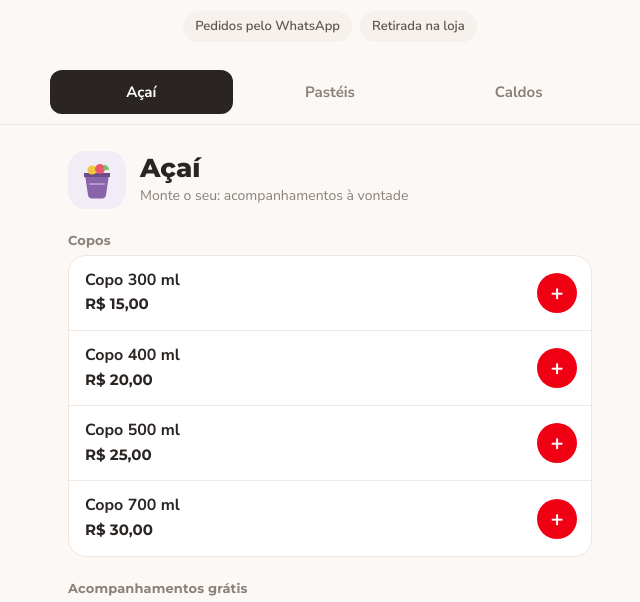
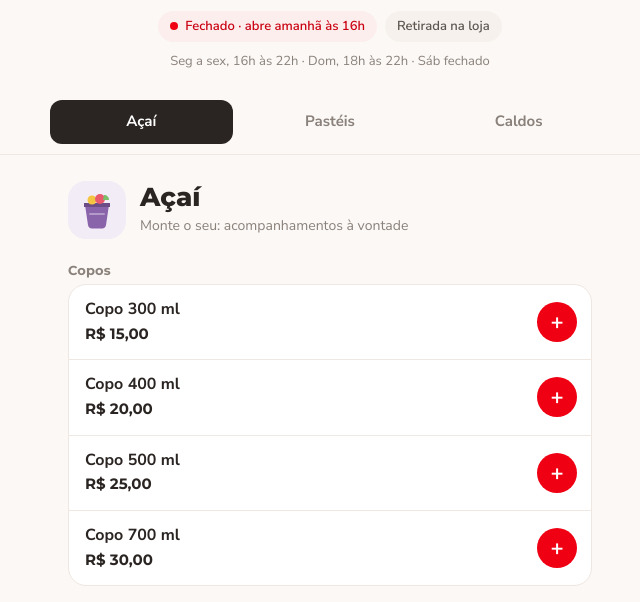
Before and after one commit to maidensfood/maidensfood.github.io, a plain HTML site: page index.html in a window 1280 px wide. Shown: the part 186-788 px from the top of the page, without its empty margins (310-950 px from the left). Drawn offline with Linux system fonts and the light colour scheme.

Commit message:
ajuste horario funcionamento

```diff
--- a/index.html
+++ b/index.html
@@ -16,7 +16,8 @@
   <img class="logo" alt="" src="logo.png">
   <h1 class="brand">MAIDENS</h1>
   <p class="tag">Pastéis, açaí e caldos feitos na hora</p>
-  <div class="info"><span class="pill">Pedidos pelo WhatsApp</span><span class="pill">Retirada na loja</span></div>
+  <div class="info"><span class="pill status" id="status"><i></i><span id="statusTx">Horário</span></span><span class="pill">Retirada na loja</span></div>
+  <p class="hours" id="hours"></p>
 </header>
 
 <nav aria-label="Categorias"><div class="wrap tabs" id="tabs">
@@ -28,6 +29,7 @@
 <main class="wrap" id="menu"></main>
 
 <footer class="wrap">
+  <p class="fh" id="hoursFoot"></p>
   Dúvidas? Fale com a gente no <a id="waFoot" href="#">WhatsApp (11) 98326-2003</a>
 </footer>
 
--- a/script.js
+++ b/script.js
@@ -1,5 +1,10 @@
 {
 const WHATS = '5511983262003'; // (11) 98326-2003 — DDI + DDD + número, só dígitos
+
+// Horário de funcionamento (horário de Brasília). 0 = domingo ... 6 = sábado. null = fechado.
+const HORARIO = {0:[18,22], 1:[16,22], 2:[16,22], 3:[16,22], 4:[16,22], 5:[16,22], 6:null};
+const HORARIO_TEXTO = 'Seg a sex, 16h às 22h · Dom, 18h às 22h · Sáb fechado';
+const BLOQUEAR_FORA_DO_HORARIO = true; // false = deixa enviar pedido com a loja fechada
 
 const ICON = {
   acai:`<svg viewBox="0 0 58 58" aria-hidden="true"><rect width="58" height="58" fill="var(--acai)"/><path d="M17 24h24l-3 20a4 4 0 0 1-4 3.4H24A4 4 0 0 1 20 44Z" fill="#8a64ab"/><path d="M16 22h26v4H16z" rx="2" fill="#6b4c86"/><circle cx="24" cy="19" r="4.5" fill="#f4c542"/><circle cx="32" cy="18" r="5" fill="#e85a6c"/><path d="M36 14c3 0 5 2 5 5h-6z" fill="#7bbf6a"/><path d="M22 33h14" stroke="#fff" stroke-opacity=".35" stroke-width="2" stroke-linecap="round"/></svg>`,
@@ -139,10 +144,36 @@ function renderCart() {
   $('#cartTot').textContent = brl(total()).replace('grátis', 'R$ 0,00');
   updSend();
 }
+/* horário */
+const DIAS = ['domingo','segunda','terça','quarta','quinta','sexta','sábado'];
+function agoraSP() {
+  const p = {};
+  new Intl.DateTimeFormat('en-US', {timeZone:'America/Sao_Paulo', weekday:'short', hour:'numeric', minute:'numeric', hourCycle:'h23'})
+    .formatToParts(new Date()).forEach(x => p[x.type] = x.value);
+  return {dia: ['Sun','Mon','Tue','Wed','Thu','Fri','Sat'].indexOf(p.weekday), min: +p.hour * 60 + +p.minute};
+}
+function situacao() {
+  const {dia, min} = agoraSP(), h = HORARIO[dia];
+  if (h && min >= h[0] * 60 && min < h[1] * 60) return {aberto:true, texto:`Aberto agora · até ${h[1]}h`};
+  if (h && min < h[0] * 60) return {aberto:false, texto:`Fechado · abre hoje às ${h[0]}h`, abre:`hoje às ${h[0]}h`};
+  for (let i = 1; i <= 7; i++) {
+    const d = (dia + i) % 7, hh = HORARIO[d];
+    if (hh) { const q = i === 1 ? 'amanhã' : DIAS[d]; return {aberto:false, texto:`Fechado · abre ${q} às ${hh[0]}h`, abre:`${q} às ${hh[0]}h`}; }
+  }
+  return {aberto:false, texto:'Fechado', abre:''};
+}
+function updStatus() {
+  const s = situacao();
+  $('#status').className = 'pill status ' + (s.aberto ? 'open' : 'closed');
+  $('#statusTx').textContent = s.texto;
+  return s;
+}
+
 function updSend() {
-  const name = $('#fName').value.trim();
-  const ok = cart.length && name;
-  $('#sendHint').textContent = !cart.length ? 'Adicione itens ao pedido' : !name ? 'Preencha seu nome para enviar' : 'Você confere a mensagem no WhatsApp antes de enviar';
+  const name = $('#fName').value.trim(), s = updStatus();
+  const shut = BLOQUEAR_FORA_DO_HORARIO && !s.aberto;
+  const ok = cart.length && name && !shut;
+  $('#sendHint').textContent = shut ? `Estamos fechados agora. Abrimos ${s.abre}.` : !cart.length ? 'Adicione itens ao pedido' : !name ? 'Preencha seu nome para enviar' : 'Você confere a mensagem no WhatsApp antes de enviar';
   $('#send').setAttribute('aria-disabled', !ok);
   const msg = message();
   $('#preview').textContent = msg;
@@ -202,6 +233,10 @@ $('#tabs').addEventListener('click', e => {
 });
 
 $('#waFoot').href = `https://wa.me/${WHATS}`;
+$('#hours').textContent = HORARIO_TEXTO;
+$('#hoursFoot').textContent = HORARIO_TEXTO;
+updStatus();
+setInterval(() => { updStatus(); if (openEl && openEl.id === 'cartSheet') updSend(); }, 60000);
 refresh();
 showTab(tab, false);
 }
--- a/style.css
+++ b/style.css
@@ -18,6 +18,12 @@ header.wrap{padding-top:32px;padding-bottom:18px;text-align:center}
 .tag{margin:8px 0 0;color:var(--mut);font-size:15px}
 .info{display:flex;justify-content:center;flex-wrap:wrap;gap:8px;margin-top:14px}
 .pill{background:var(--soft);border-radius:99px;padding:6px 12px;font-size:13px;color:#5d5550;font-weight:600}
+.status{display:inline-flex;align-items:center;gap:7px}
+.status i{width:8px;height:8px;border-radius:50%;background:#b8aea7;flex:none}
+.status.open{background:#e8f3e4;color:#3d6b31}.status.open i{background:#4f9a3c;box-shadow:0 0 0 3px rgba(79,154,60,.2)}
+.status.closed{background:var(--tint);color:var(--red-d)}.status.closed i{background:var(--red)}
+.hours{margin:10px 0 0;font-size:13px;color:var(--mut)}
+.fh{margin:0 0 10px;font-weight:600;color:#5d5550}
 
 nav{position:sticky;top:0;z-index:5;background:rgba(251,248,245,.92);backdrop-filter:blur(10px);-webkit-backdrop-filter:blur(10px);border-bottom:1px solid var(--line)}
 .tabs{display:grid;grid-template-columns:repeat(3,minmax(0,1fr));gap:6px;padding:10px 0}
```
